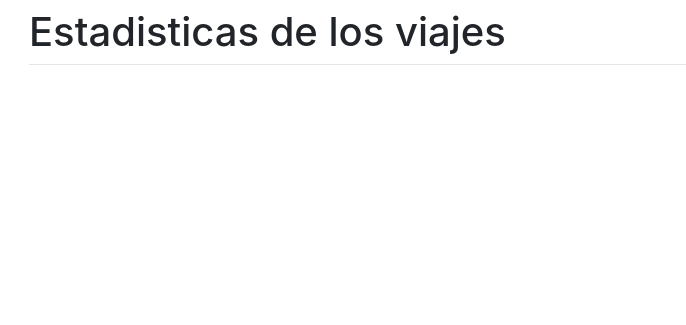
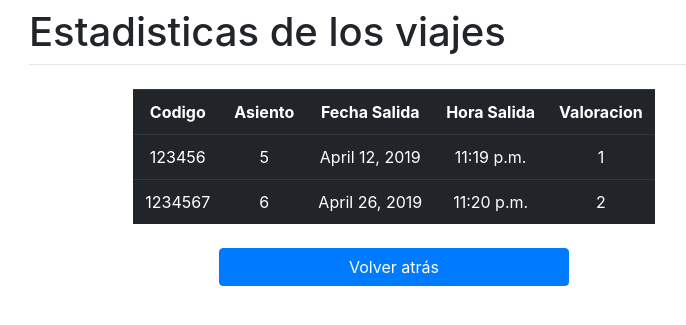
Before and after one commit to IanDiazBriones/Incluyeme-, a Django app: page /user/valoracion_a in a window 1280 px wide. Shown: the top 325 px of the page, without its empty margins (246-932 px from the left). Run offline with Django 3.2, Linux system fonts and the light colour scheme; a user stored in the database is signed in; data comes from the database, SQL or seed files in the repository; both versions use the stored data as it was after the commit; some libraries are stand-ins or nearby versions.

Commit message:
Creacion de las valoraciones y modificacion de la vista de valoraciones del usuario tipo admin

```diff
--- a/templates/users/admin_v.html
+++ b/templates/users/admin_v.html
@@ -12,6 +12,38 @@
       <h1 class="mt-2">Estadisticas de los viajes</h1>
       <hr class="mt-0 mb-4">
     </div>
+  </div>
+  <div class="row justify-content-center">
+    <div class="table-responsive-sm">
+      <table class="table table-dark table-hover">
+        <tr>
+          <th class="text-center">Codigo</th>
+          <th class="text-center">Asiento</th>
+          <th class="text-center">Fecha Salida</th>
+          <th class="text-center">Hora Salida</th>
+          <th class="text-center">Valoracion</th>
+
+        </tr>
+        {% for Pasaje in Pasajes %}
+        <tr>
+          <td class="text-center">{{ Pasaje.Codigo }}</td>
+          <td class="text-center">{{ Pasaje.Asiento }}</td>
+          <td class="text-center">{{ Pasaje.Fecha_Salida }}</td>
+          <td class="text-center">{{ Pasaje.Hora_Salida }}</td>
+          <td class="text-center">{{ Pasaje.Valoracion }}</td>
+        </tr>
+        {% endfor %}
+      </table>
+    </div>
+  </div>
+</div>
+<div class="container mt-2">
+  <div class="row">
+    <div class="col-4"></div>
+    <div class="col-4">
+     <td class="text-center"><a class="btn btn-primary btn-block" href="{% url 'profile' %}" role="button">Volver atrás</a></td>
+   </div>
+   <div class="col-4"></div>
  </div>
 </div>
 </body>
--- a/templates/users/normal_user_v.html
+++ b/templates/users/normal_user_v.html
@@ -12,6 +12,11 @@
 				<hr class="mt-0 mb-4">
 			</div>
 		</div>
+		<div class="row justify-content-center">
+			<div class="col-8">
+				{% crispy form %}
+			</div>
+		</div>
 	</div>
 </body>
 </html>
--- a/users/models.py
+++ b/users/models.py
@@ -22,3 +22,10 @@ class Pasaje(models.Model):
     Fecha_Salida = models.DateField()
     Hora_Salida = models.TimeField()
     Dueño = models.ForeignKey(CustomUser, on_delete=models.CASCADE)
+    Opciones_Valoraciones = (
+        (1, '1'),
+        (2, '2'),
+        (3, '3'),
+        (4, '4'),
+        (5, '5'))
+    Valoracion = models.IntegerField(default='0', choices=Opciones_Valoraciones)
--- a/users/urls.py
+++ b/users/urls.py
@@ -5,4 +5,5 @@ urlpatterns = [
 	path('perfil', views.Perfil, name='profile'),
 	path('valoracion_a', views.Valoraciones_a, name='valoracion_a'),
 	path('valoracion_n', views.Valoraciones_n, name='valoracion_n'),
+	path('valoracion_n/<int:pk>/', views.ValoracionUpdate.as_view(), name='valoracion_edit'),
 ]
--- a/users/views.py
+++ b/users/views.py
@@ -3,6 +3,8 @@ from django.urls import reverse_lazy
 from django.views import generic
 from django.shortcuts import render
 from .models import *
+from django.views.generic import UpdateView
+from .forms import *
 
 
 class SignUp(generic.CreateView):
@@ -17,6 +19,15 @@ def Perfil(request):
 	return render(request, 'users/perfil.html', context)
 
 def Valoraciones_a(request):
-    return render(request, 'users/admin_v.html')
+	Pasajes= Pasaje.objects.all()
+	context= {'Pasajes': Pasajes}
+	return render(request, 'users/admin_v.html', context)
+
 def Valoraciones_n(request):
     return render(request, 'users/normal_user_v.html')
+
+class ValoracionUpdate(UpdateView):
+    model = Pasaje
+    form_class = FormValoraciones
+    success_url = reverse_lazy('profile')
+    template_name = 'users/normal_user_v.html'
```
Also changed, not shown: templates/users/perfil.html (+8 -0 lines), users/forms.py (+14 -1 lines), db.sqlite3, users/migrations/0020_pasaje_valoracion.py (added), users/migrations/0021_auto_20190416_2231.py (added). Lines whose indentation alone changed are shown as unchanged.
